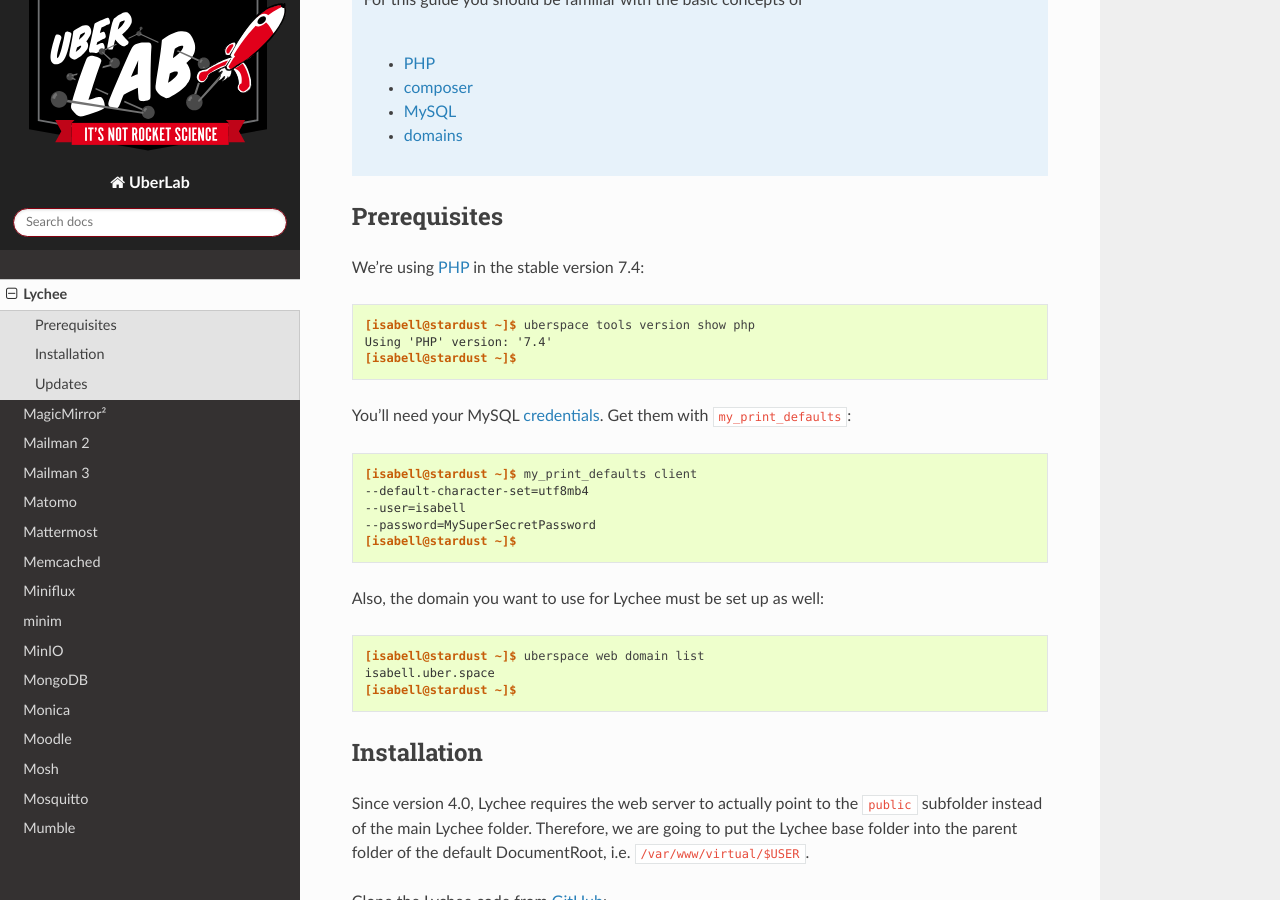
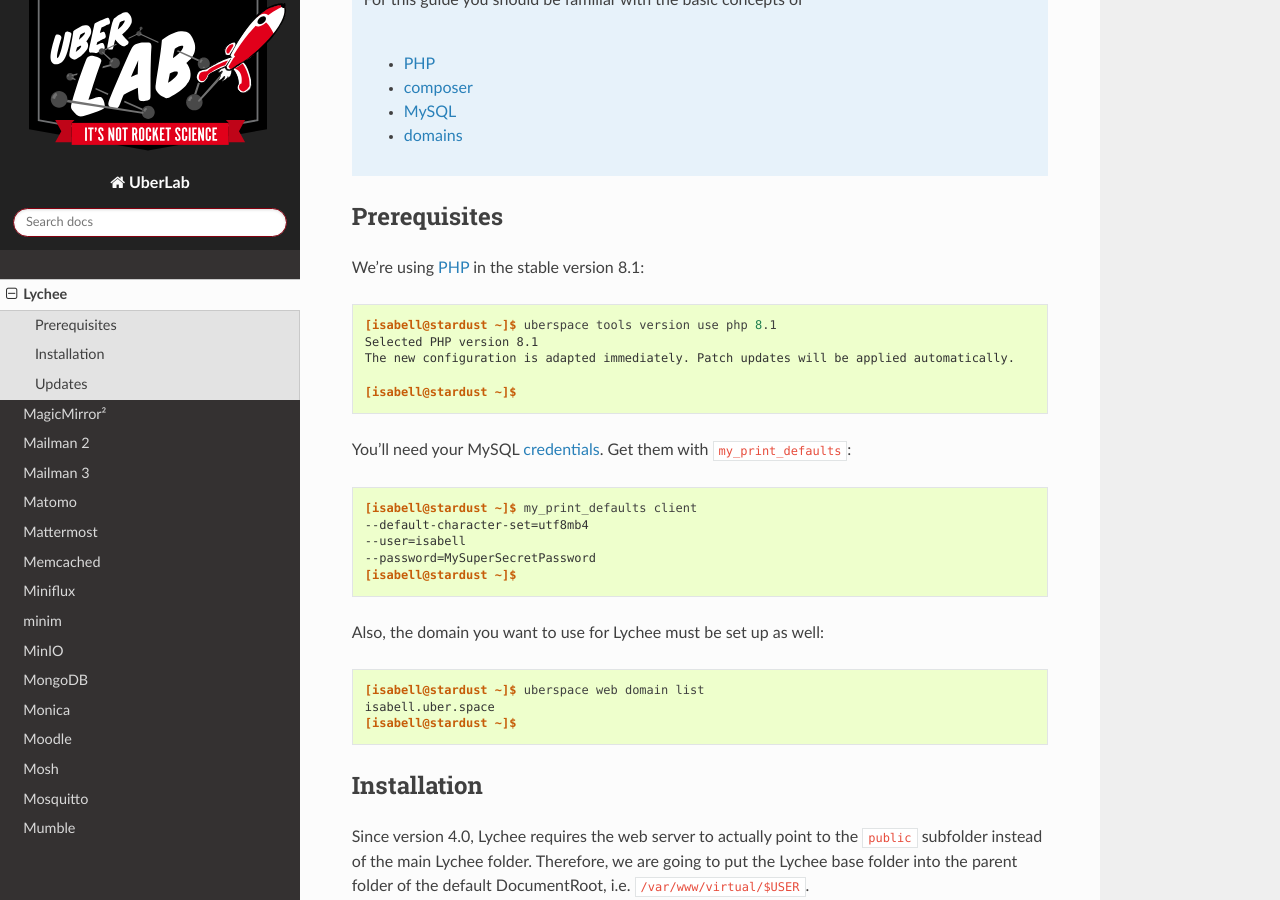
Before and after one commit to Uberspace/lab, a Sphinx documentation site: the page built from source/guide_lychee.rst, in a window 1280 px wide and 900 px high, scrolled down 1059 px. Built offline with Sphinx 7.4.7 and the Read the Docs theme 2.0.0, drawn with Linux system fonts in a browser that asks for light colours.

Commit message:
Change PHP Version in guide_lychee.rst from 7.4 to 8.1
Lychee won't work with 7.4 anymore.

```diff
--- a/source/guide_lychee.rst
+++ b/source/guide_lychee.rst
@@ -31,12 +31,14 @@
 Prerequisites
 =============
 
-We're using :manual:`PHP <lang-php>` in the stable version 7.4:
+We're using :manual:`PHP <lang-php>` in the stable version 8.1:
 
 ::
 
- [isabell@stardust ~]$ uberspace tools version show php
- Using 'PHP' version: '7.4'
+ [isabell@stardust ~]$ uberspace tools version use php 8.1
+ Selected PHP version 8.1
+ The new configuration is adapted immediately. Patch updates will be applied automatically.
+
  [isabell@stardust ~]$
 
 .. include:: includes/my-print-defaults.rst
```
